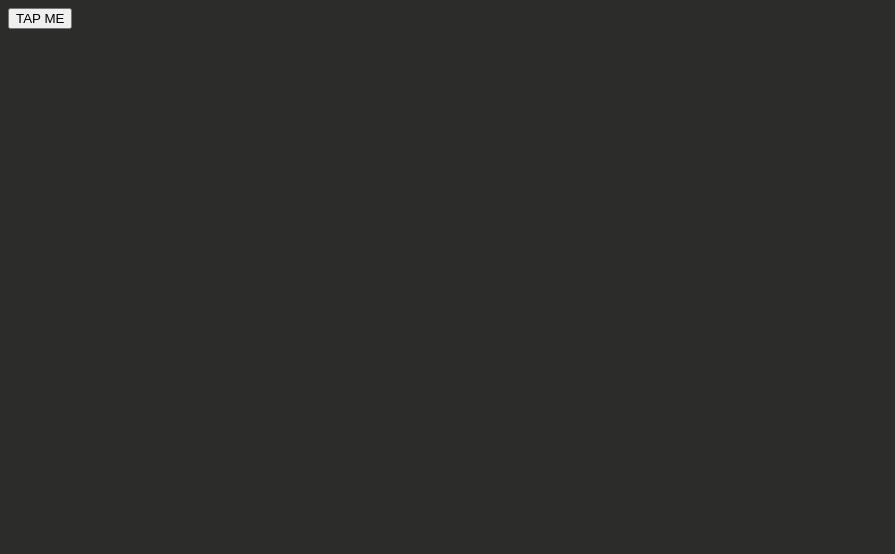
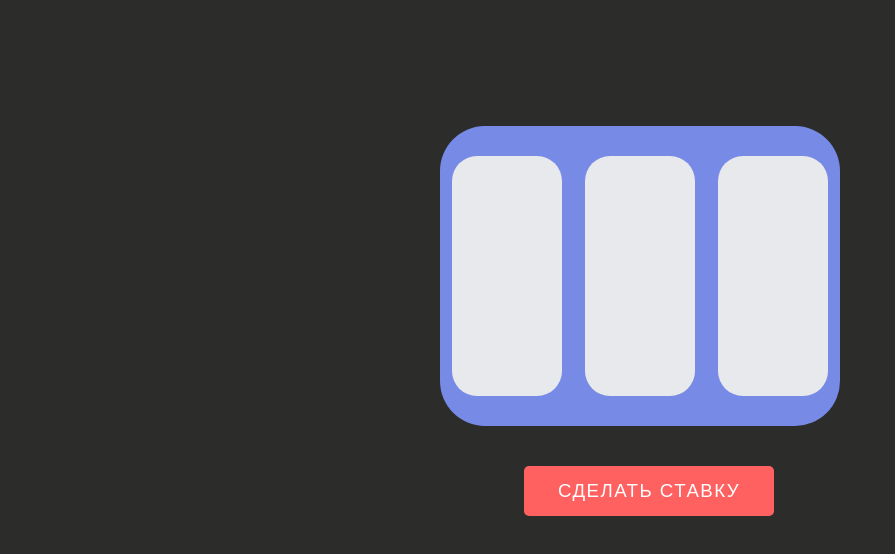
Before and after one commit to githubershik/superkaszik228, a plain HTML site: page main.html in a window 1280 px wide. Shown: the whole page, without its empty margins (0-895 px from the left). Drawn offline with Linux system fonts and the light colour scheme.

Commit message:
first prototype inteface

```diff
--- a/main.html
+++ b/main.html
@@ -7,7 +7,16 @@
     <title>Document</title>
 </head>
 <body>
-    <button onclick="check()"> TAP ME</button>
+    <div id="bandit-full">
+        <div id="slot-screen">
+            <div id="slot-1" class="slot"></div>
+            <div id="slot-2" class="slot"></div>
+            <div id="slot-3" class="slot"></div>
+        </div>
+        <button id="bet"><span>СДЕЛАТЬ СТАВКУ</span></button>
+    </div>
+
+
     <script src="./script.js"></script>
 </body>
 </html>
--- a/script.js
+++ b/script.js
@@ -0,0 +1,5 @@
+function RandomNumGen(){
+    var slot1 = Math.floor(Math.random() * 6);
+    var slot2 = Math.floor(Math.random() * 6);
+    var slot3 = Math.floor(Math.random() * 6);
+}
--- a/style.css
+++ b/style.css
@@ -1,3 +1,49 @@
 html{
     background: #2C2C2B;
 }
+
+#bandit-full{
+    background: #778ae5;
+    height: 300px;
+    width: 400px;
+    border-radius: 45px;
+    margin: auto;
+    margin-top: 10%;
+}
+
+#slot-screen{
+    display: flex;
+    height: 300px;
+}
+
+.slot{
+    background: #e8e9ed;
+    height: 240px;
+    width: 110px;
+    z-index: 4;
+    border-radius: 25px;
+    margin: auto;
+}
+
+#bet{
+    margin-left: 21%;
+    margin-top: 10%;
+    background-color: #ff6161;
+    text-align: center;
+    color: #fff;
+    width: 250px;
+    height: 50px;
+    font-size: 14pt;
+    letter-spacing: 1.1pt;
+    border-width: 0;
+    border-radius: 5px;
+    cursor: pointer;
+}
+
+#bet:hover{
+    box-shadow: 0 0 5px rgba(255, 255, 255, 0.4);
+}
+
+#bet:active{
+    box-shadow: inset 2px 2px 3px rgba(0, 0, 0, 0.6);
+}
```
